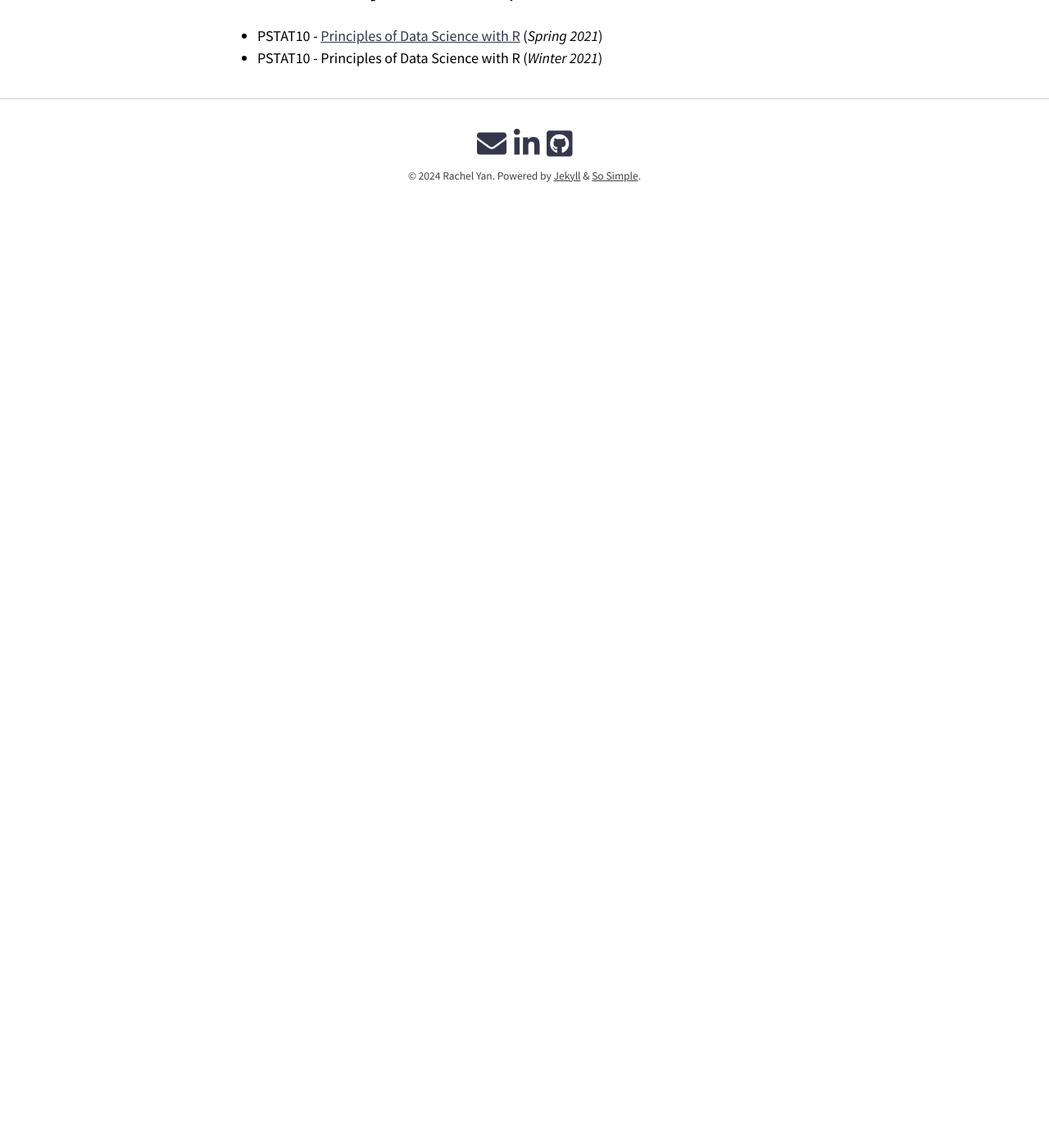
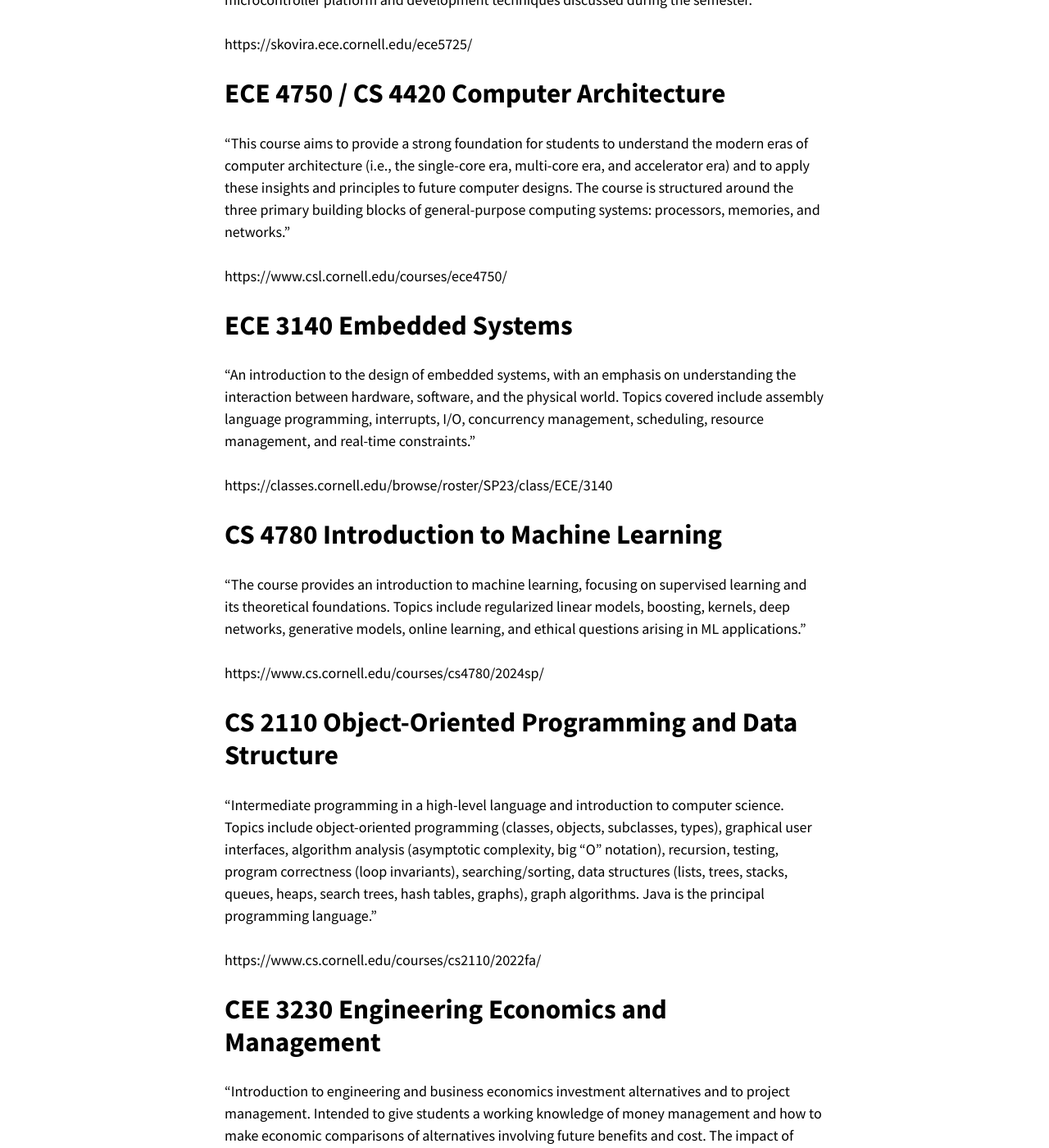
Before and after one commit to Rachelyan666/Rachelyan666.github.io, a Jekyll site: the page built from classes.md, in a window 1280 px wide and 1400 px high, scrolled down 668 px. Shown: the whole window at 82% size. Built offline with Jekyll 4.4.1, drawn with Linux system fonts in a browser that asks for light colours; nearby versions of some CDN libraries; before the commit the page ends 965 px from its top, so only the background shows below that; some of the changed text lies outside the part shown.

Commit message:
classes page update

```diff
--- a/classes.md
+++ b/classes.md
@@ -7,11 +7,67 @@
 
 ------------------------------------------------------------------------------
 
-## TA at Duke University
-- STA 313 - Advanced Data Visualization (_Spring 2024_)
-- STA 313 - [Advanced Data Visualization](https://vizdata.org/) (_Spring 2023_)
-- STA 360 - [Bayesian and Modern Statistics](https://github.com/resteorts/modern-bayes) (_Fall 2022_)
+# ECE 5725 Embedded Operating Systems
 
-## TA at University of California, Santa Barbara
-- PSTAT10 - [Principles of Data Science with R](https://www.pstat.ucsb.edu/sites/secure.lsit.ucsb.edu.stat.d7/files/sitefiles/Resources/fall17.pdf) (_Spring 2021_)
-- PSTAT10 - Principles of Data Science with R (_Winter 2021_)
+"Design of microcontroller based systems using embedded Linux. Student teams design and debug example solutions on a target microcontroller (for example, Raspberry Pi) during lab sessions. Emphasis will be on application and Linux programming skills, microcontroller systems, and discussion of external hardware. Students create a final, end-of-semester project using the microcontroller platform and development techniques discussed during the semester."
+
+https://skovira.ece.cornell.edu/ece5725/
+<br>
+
+
+# ECE 4750 / CS 4420 Computer Architecture
+"This course aims to provide a strong foundation for students to understand the modern eras of computer architecture (i.e., the single-core era, multi-core era, and accelerator era) and to apply these insights and principles to future computer designs. The course is structured around the three primary building blocks of general-purpose computing systems: processors, memories, and networks."
+
+https://www.csl.cornell.edu/courses/ece4750/
+<br>
+
+
+# ECE 3140 Embedded Systems
+"An introduction to the design of embedded systems, with an emphasis on understanding the interaction between hardware, software, and the physical world. Topics covered include assembly language programming, interrupts, I/O, concurrency management, scheduling, resource management, and real-time constraints."
+
+https://classes.cornell.edu/browse/roster/SP23/class/ECE/3140
+<br>
+
+
+# CS 4780 Introduction to Machine Learning
+
+"The course provides an introduction to machine learning, focusing on supervised learning and its theoretical foundations. Topics include regularized linear models, boosting, kernels, deep networks, generative models, online learning, and ethical questions arising in ML applications."
+
+https://www.cs.cornell.edu/courses/cs4780/2024sp/
+<br>
+
+
+# CS 2110 Object-Oriented Programming and Data Structure
+
+"Intermediate programming in a high-level language and introduction to computer science. Topics include object-oriented programming (classes, objects, subclasses, types), graphical user interfaces, algorithm analysis (asymptotic complexity, big "O" notation), recursion, testing, program correctness (loop invariants), searching/sorting, data structures (lists, trees, stacks, queues, heaps, search trees, hash tables, graphs), graph algorithms. Java is the principal programming language."
+
+https://www.cs.cornell.edu/courses/cs2110/2022fa/
+<br>
+
+
+# CEE 3230 Engineering Economics and Management
+"Introduction to engineering and business economics investment alternatives and to project management. Intended to give students a working knowledge of money management and how to make economic comparisons of alternatives involving future benefits and cost. The impact of inflation, taxation, depreciation, financial planning, economic optimization, project scheduling, and legal and regulatory issues are introduced and applied to economic investment and planning and project-management problems."
+
+https://classes.cornell.edu/browse/roster/SP24/class/CEE/3230
+<br>
+
+
+# ECE 2720 Data Science for Engineers
+"An introduction to data science for engineers. The data science workflow: acquisition and cleansing, exploration and modeling, prediction and decision making, visualization and presentation. Techniques for different steps in the workflow including outlier detection, regression, change-point detection, and classification. An introduction to probability, focusing on Gaussian distributions and linear models. Methods for combining domain-agnostic data analysis tools with the types of domain-specific knowledge that are common in engineering. Programming projects in Python."
+
+https://classes.cornell.edu/browse/roster/SP22/class/ECE/2720
+<br>
+
+
+# ENGRD 2300 Digital Logic and Computer Organization
+"This course provides an introduction to the design and implementation of digital circuits and microprocessors. Topics include transistor network design, Boolean algebra, combinational circuits, sequential circuits, finite state machine design, processor pipelines, and memory hierarchy. Design methodology using both discrete components and hardware description languages is covered in the laboratory portion of the course."
+
+https://classes.cornell.edu/browse/roster/FA20/class/ENGRD/2300
+<br>
+
+
+# ECE 4740 VLSI Design
+"An introduction to digital very large-scale integration (VLSI) design from architectural considerations down to the layout level. Lecture, labs, and homework topics emphasize disciplined synchronous VLSI design and include topics of CMOS logic, layout, and timing; computer-aided design and analysis tools; electrical and performance considerations. There will also be emphasis on using Cadence."
+
+https://classes.cornell.edu/browse/roster/SP24/class/ECE/4740
+<br>
```
